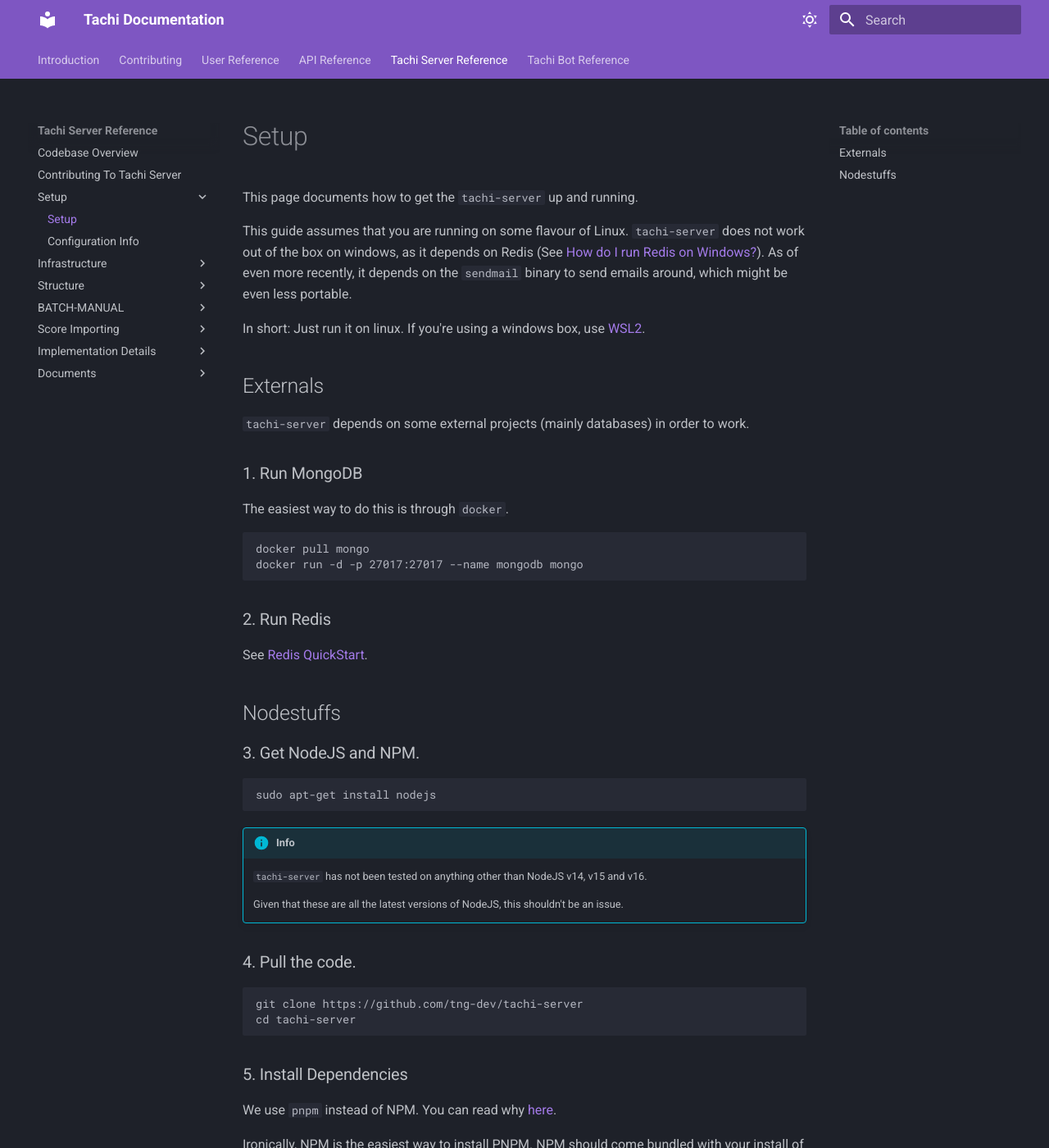
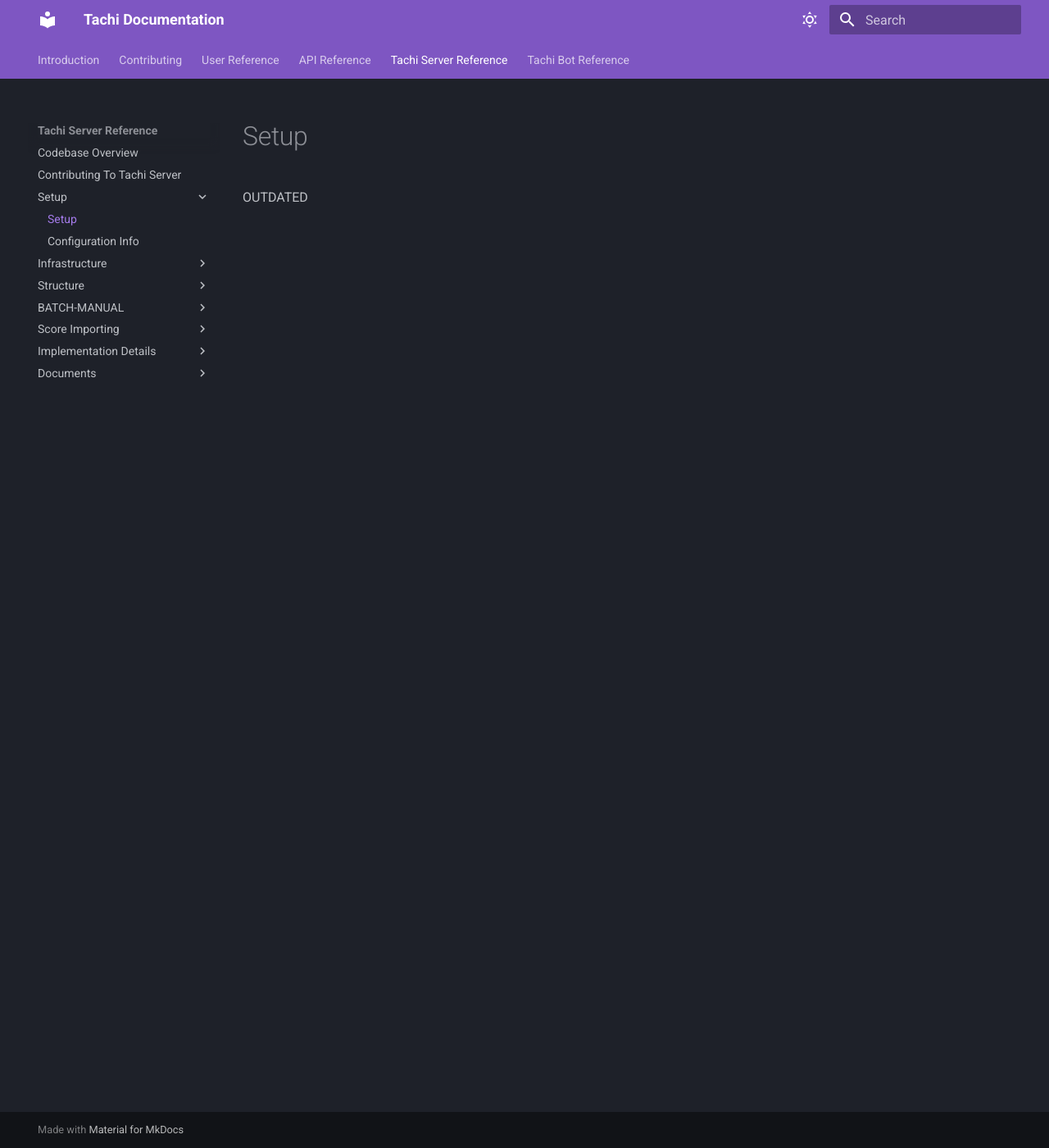
Before and after one commit to zkrising/Tachi, an MkDocs documentation site: the page built from docs/docs/tachi-server/setup/setup.md, in a window 1280 px wide and 1400 px high. Shown: the whole window at 82% size. Built offline with MkDocs 1.6.1 and Material for MkDocs 9.7.7, drawn with Linux system fonts in a browser that asks for light colours; some of the changed text lies outside the part shown.

Commit message:
fix(docs): setup info is completely outdated, needs to be rewrote

````diff
--- a/docs/docs/tachi-server/setup/setup.md
+++ b/docs/docs/tachi-server/setup/setup.md
@@ -1,101 +1 @@
-# Setup
-
-This page documents how to get the `tachi-server` up and running.
-
-This guide assumes that you are running on some
-flavour of Linux.
-`tachi-server` does not work out of the box on windows, as it depends on Redis (See [How do I run Redis on Windows?](https://stackoverflow.com/questions/6476945/how-do-i-run-redis-on-windows)). As of even more recently, it depends on the `sendmail` binary to send emails around, which might be even less portable.
-
-In short: Just run it on linux. If you're using a windows box, use [WSL2](https://docs.microsoft.com/en-us/windows/wsl/install-win10).
-
-## Externals
-
-`tachi-server` depends on some external projects (mainly databases) in order to work.
-
-### 1. Run MongoDB
-
-The easiest way to do this is through `docker`.
-
-```
-docker pull mongo
-docker run -d -p 27017:27017 --name mongodb mongo
-```
-
-### 2. Run Redis
-
-See [Redis QuickStart](https://redis.io/topics/quickstart).
-
-## Nodestuffs
-
-### 3. Get NodeJS and NPM.
-
-```
-sudo apt-get install nodejs
-```
-
-!!! info
-	`tachi-server` has not been tested on anything other than NodeJS v14, v15 and v16.
-
-	Given that these are all the latest versions of NodeJS,
-	this shouldn't be an issue.
-
-### 4. Pull the code.
-
-```
-git clone https://github.com/tng-dev/tachi-server
-cd tachi-server
-```
-
-### 5. Install Dependencies
-
-We use `pnpm` instead of NPM. You can read why [here](../infrastructure/toolchain.md).
-
-Ironically, NPM is the easiest way to install PNPM.
-NPM should come bundled with your install of NodeJS.
-
-```
-npm install -g pnpm
-```
-
-Then we can install our dependencies.
-
-```
-pnpm install
-```
-
-### 6. Setup the `tachi-server` config.
-
-We use a file called `conf.json5` in the top level
-of the repository to handle configuration of the
-server.
-
-The config file we use for running tests can be found in `.github/test.conf.json5`
-
-You can read more on how this config file works at [Configuration Info](./config.md).
-
-
-### 7. Run!
-
-```
-pnpm start
-```
-
-This will build the server TypeScript into JS under `/js`,
-and run it. The port it runs on is determined by the config
-file.
-
-### 8. Other Stuff
-
-You will also want to install [ts-node](https://github.com/TypeStrong/ts-node).
-```
-[*sudo] pnpm install -g ts-node
-```
-
-!!! warning
-	You should hopefully need `sudo` to install global binaries with `-g`.
-
-You can then use `ts-node` to run certain scripts in the `scripts/` directory. One of the important
-setup scripts is `scripts/set-indexes.ts`, which will enable indexing (A huge performance increase).
-
-!!! warning
-	Search functionality will crash if indexes are not enabled.
+OUTDATED
````
